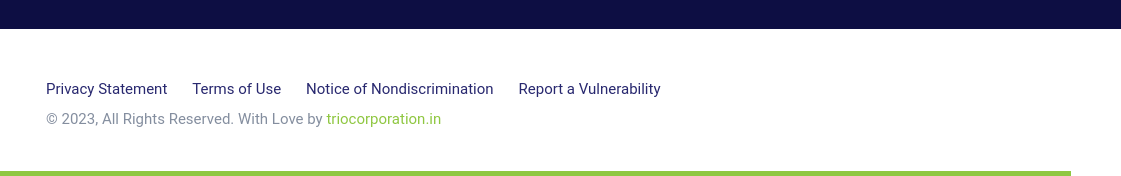
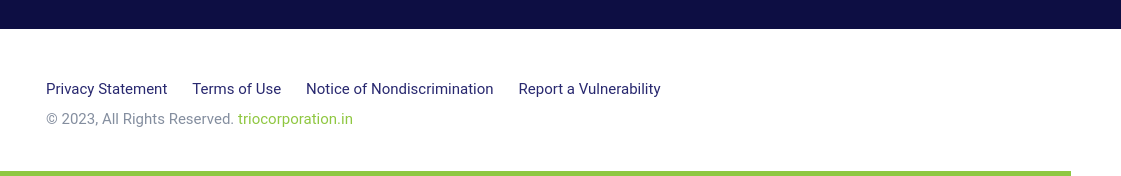
Before and after one commit to triocorp1/nodelab, a website: page index.html in a window 1280 px wide. Shown: the part 8185-8361 px from the top of the page, 159-1280 px from the left. Drawn offline with Linux system fonts and the light colour scheme; files whose address does not match are found by name.

Commit message:
footer change

```diff
--- a/footer.html
+++ b/footer.html
@@ -120,7 +120,7 @@
               </ul>
             </nav>
             <div class="mt-1">
-              <span>&copy; 2023, All Rights Reserved. With Love by</span>
+              <span>&copy; 2023, All Rights Reserved.</span>
               <a class="color-secondary" href="https://triocorporation.in/">triocorporation.in</a>
             </div>
           </div>
```
